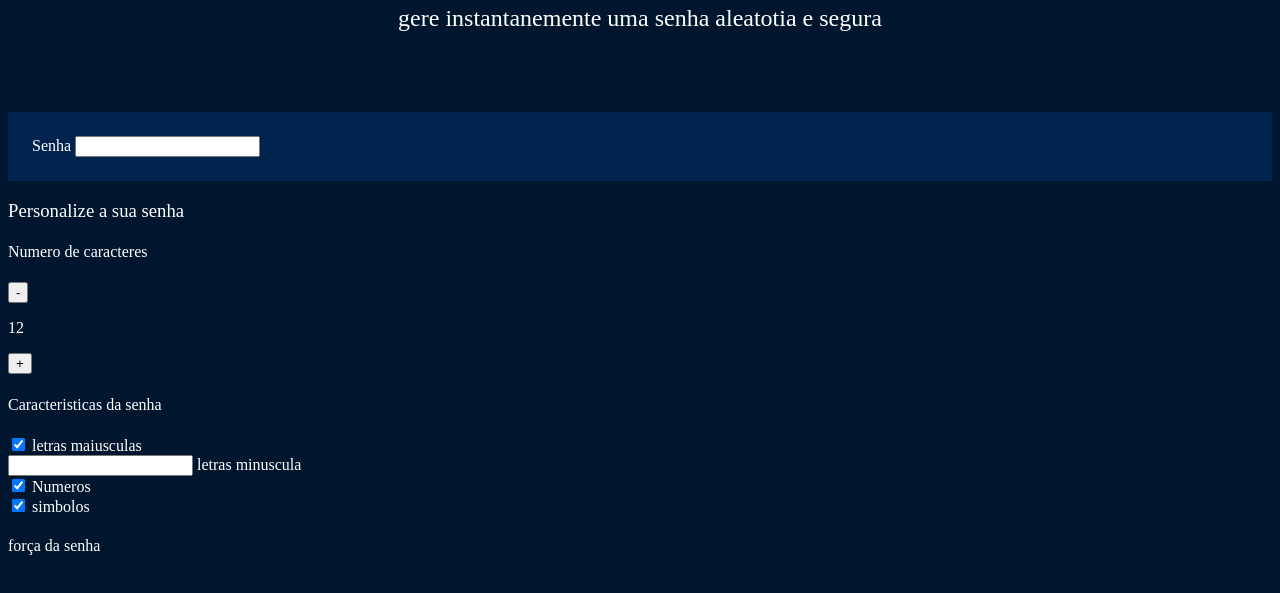
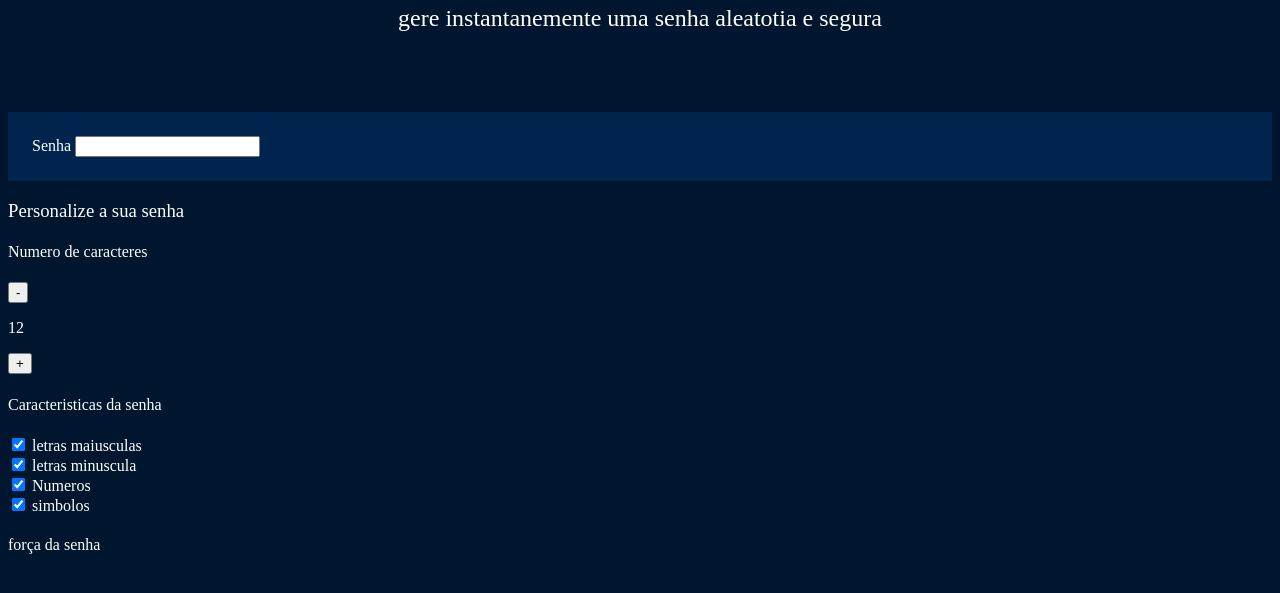
Before and after one commit to andreas-nota10/Gerador-de-senhas, a plain HTML site: page index.html in a window 1280 px wide. Shown: the part 183-776 px from the top of the page. Drawn offline with Linux system fonts and the light colour scheme.

Commit message:
Fix checkbox input name for 'minusculo'

```diff
--- a/index.html
+++ b/index.html
@@ -36,7 +36,7 @@
                         <label for="maiusculo">letras maiusculas</label>
                     </div>
                      <div class="parametro-senha-checkbox">
-                        <input name="minusculo type="checkbox" checked>
+                        <input name="minusculo" type="checkbox" checked>
                         <label for="minusculo">letras minuscula</label>
                     </div>
                      <div class="parametro-senha-checkbox">
```
